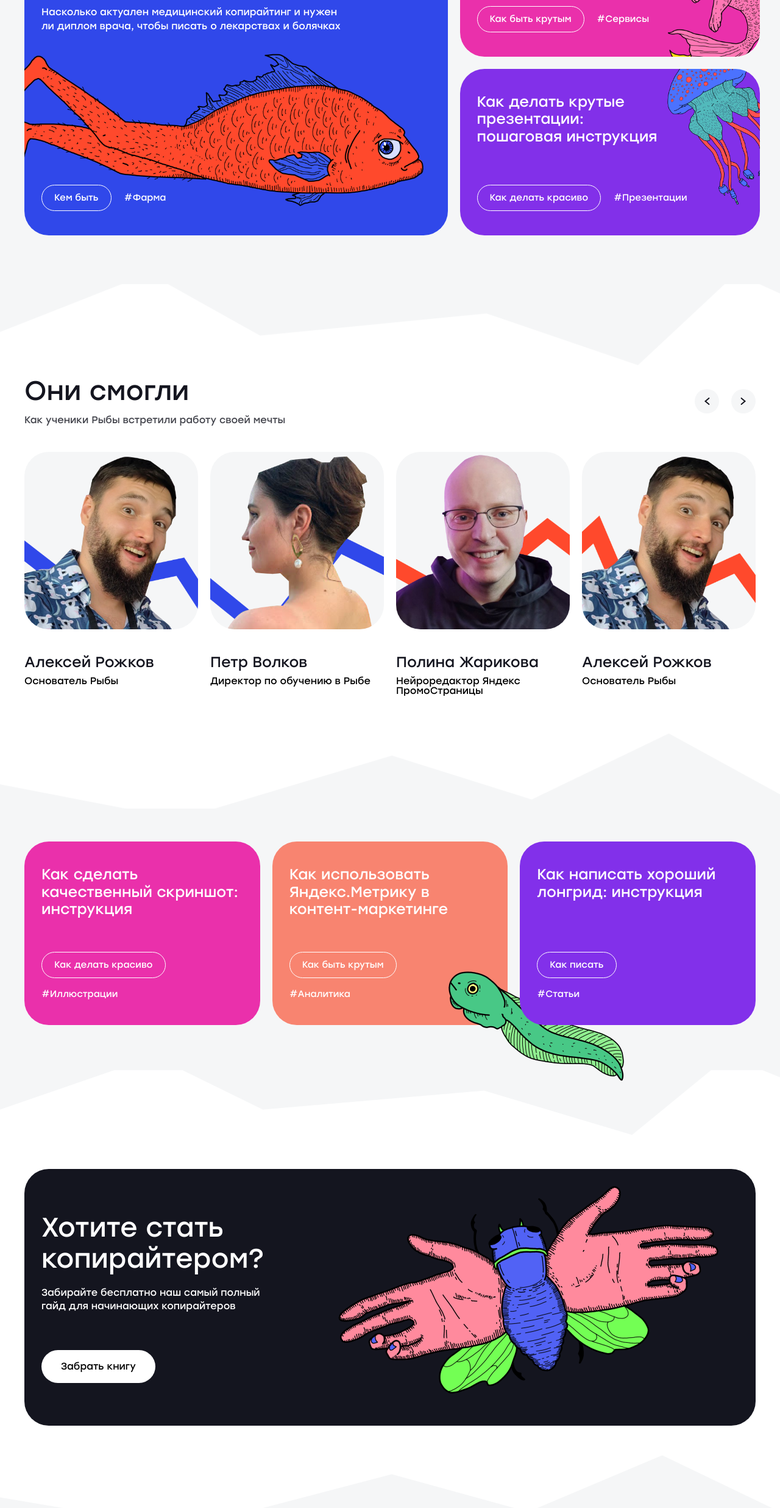
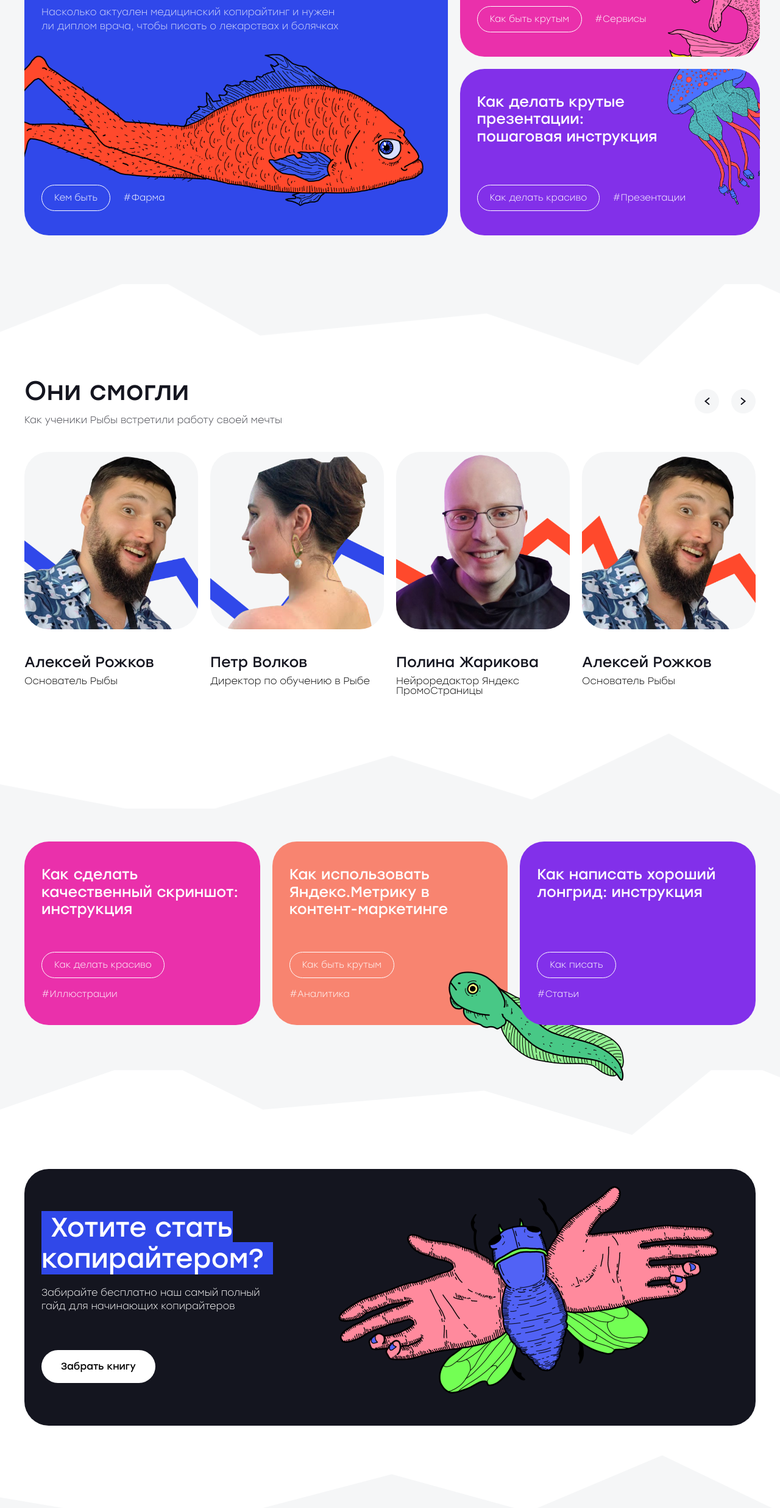
Before and after one commit to Hillel1408/journal-fish, a website: page #src/index.html in a window 1280 px wide. Shown: the part 327-2800 px from the top of the page at 61% size. Drawn offline with nearby package versions, Linux system fonts and the light colour scheme; files that its build step writes are made by us from their sources.

Commit message:
Журнал Рыба

```diff
--- a/#src/html/promo.html
+++ b/#src/html/promo.html
@@ -1,7 +1,7 @@
 <section class="promo">
   <div class="container">
     <div class="promo__container">
-      <h2 class="title">Хотите стать копирайтером?</h2>
+      <h2 class="title"><span>Хотите стать копирайтером?</span></h2>
       <p class="text">
         Забирайте бесплатно наш самый полный гайд для начинающих копирайтеров
       </p>
--- a/#src/scss/sections/footer.scss
+++ b/#src/scss/sections/footer.scss
@@ -40,6 +40,7 @@
         color: #14151f;
         line-height: 120%;
         font-size: 24px;
+        font-weight: 300;
         @media (max-width: 1500px) {
           font-size: 14px;
         }
@@ -68,6 +69,7 @@
       color: #14151f;
       line-height: 120%;
       font-size: 24px;
+      font-weight: 300;
       @media (max-width: 1500px) {
         font-size: 14px;
       }
@@ -82,6 +84,7 @@
     font-size: 22px;
     padding-top: 46px;
     padding-bottom: 46px;
+    font-weight: 300;
     @media (max-width: 1500px) {
       font-size: 14px;
       padding-top: 28px;
--- a/#src/scss/sections/header.scss
+++ b/#src/scss/sections/header.scss
@@ -59,6 +59,7 @@
       a {
         color: #14151f;
         font-size: 20px;
+        font-weight: 300;
         @media (max-width: 1500px) {
           font-size: 14px;
         }
--- a/#src/scss/sections/how.scss
+++ b/#src/scss/sections/how.scss
@@ -106,7 +106,7 @@
         }
       }
       button {
-        margin-right: 20px;
+        margin-right: 15px;
       }
     }
   }
--- a/#src/scss/sections/intro.scss
+++ b/#src/scss/sections/intro.scss
@@ -51,6 +51,7 @@
     }
     p {
       max-width: 750px;
+      opacity: 0.8;
       @media (max-width: 1500px) {
         max-width: 503px;
       }
--- a/#src/scss/sections/promo.scss
+++ b/#src/scss/sections/promo.scss
@@ -53,6 +53,11 @@
   h2 {
     max-width: 872px;
     margin-bottom: 20px;
+
+    span {
+      background-color: #3048e9;
+      color: white;
+    }
     @media (max-width: 1500px) {
       max-width: 538px;
     }
--- a/#src/scss/sections/slider.scss
+++ b/#src/scss/sections/slider.scss
@@ -103,6 +103,7 @@
     p {
       font-size: 22px;
       margin-top: 8px;
+      font-weight: 300;
       @media (max-width: 1500px) {
         font-size: 16px;
       }
--- a/#src/scss/style.scss
+++ b/#src/scss/style.scss
@@ -44,6 +44,7 @@ body {
   color: #fff;
   line-height: 140%;
   border-radius: 42px;
+  font-weight: 300;
   border: 1px solid #fff;
   background-color: transparent;
   font-size: 24px;
@@ -58,6 +59,7 @@ body {
   color: #fff;
   line-height: 140%;
   font-size: 24px;
+  font-weight: 300;
   @media (max-width: 1500px) {
     font-size: 15px;
   }
@@ -104,7 +106,7 @@ body {
   justify-content: space-between;
   background-size: contain;
   background-repeat: no-repeat;
-  padding: 50px;
+  padding: 40px;
   @media (max-width: 1500px) {
     padding: 40px 28px;
   }
@@ -116,6 +118,7 @@ body {
   color: #fff;
   line-height: 140%;
   font-size: 24px;
+  font-weight: 300;
   @media (max-width: 1500px) {
     font-size: 16px;
   }
```
Also changed, not shown: dist/css/style.css, dist/index.html.
